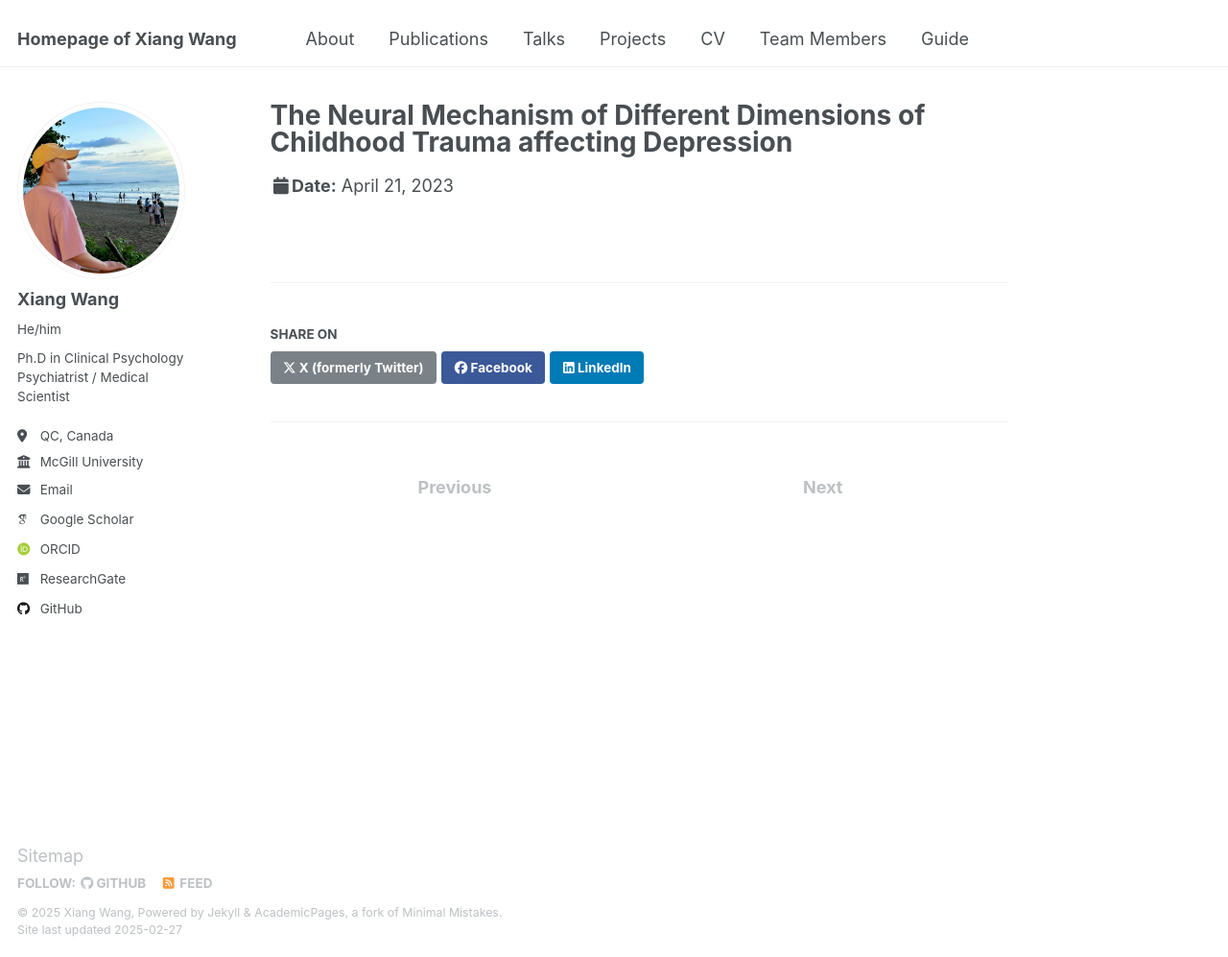
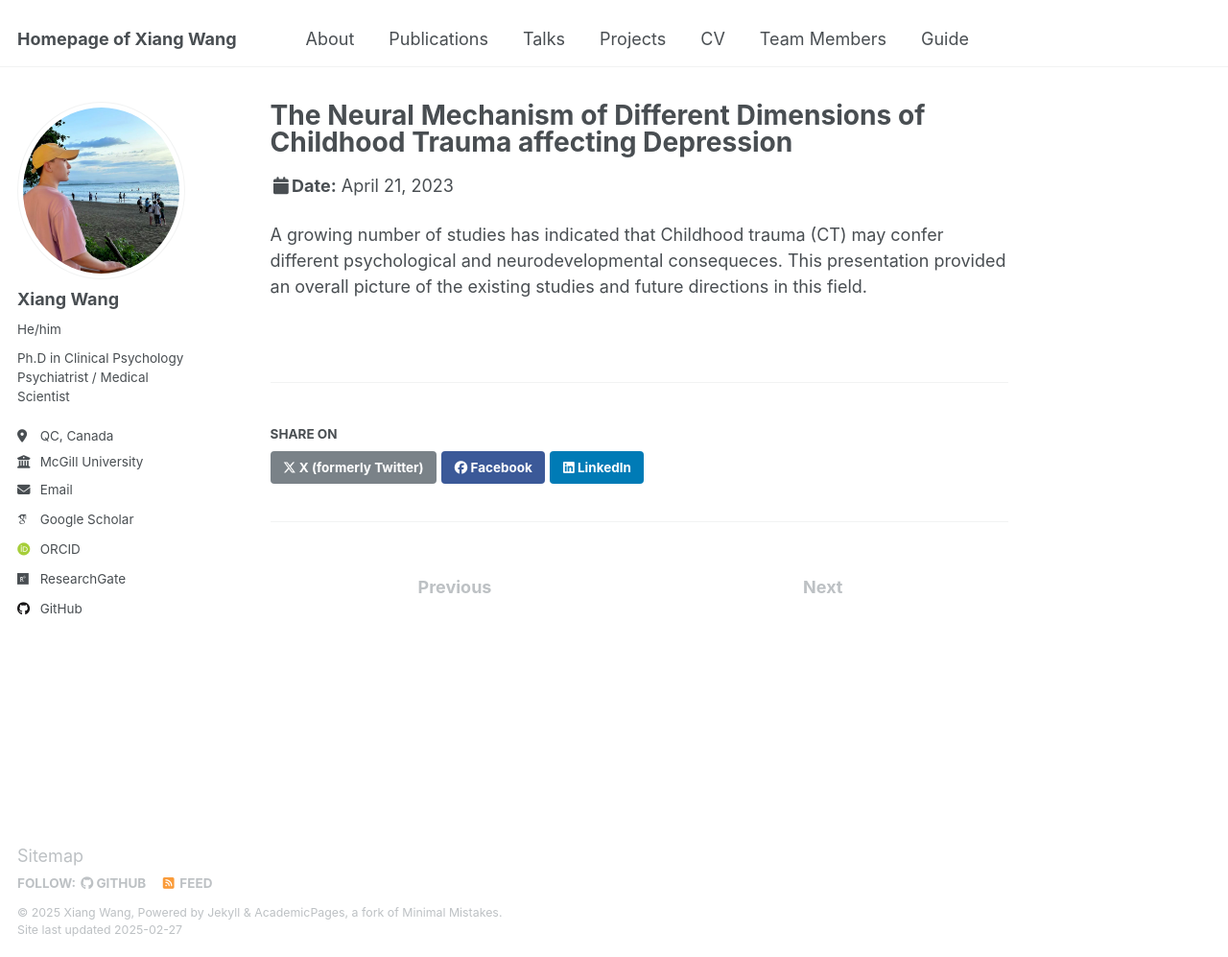
Before and after one commit to Xiang-Wangs/xiang-wangs.github.io, a Jekyll site: the page built from _talks/2023-04-21-presentation-Douglas.md, in a window 1280 px wide and 997 px high. Shown: the whole window at 96% size. Built offline with Jekyll 4.4.1, drawn with Linux system fonts in a browser that asks for light colours; some web fonts are replaced.

Commit message:
Update 2023-04-21-presentation-Douglas.md

```diff
--- a/_talks/2023-04-21-presentation-Douglas.md
+++ b/_talks/2023-04-21-presentation-Douglas.md
@@ -7,3 +7,6 @@ venue: "Douglas Day"
 date: 2023-04-21
 location: "Montreal, Quebec, CA"
 ---
+
+A growing number of studies has indicated that Childhood trauma (CT) may confer different psychological and neurodevelopmental consequeces.
+This presentation provided an overall picture of the existing studies and future directions in this field.
```
